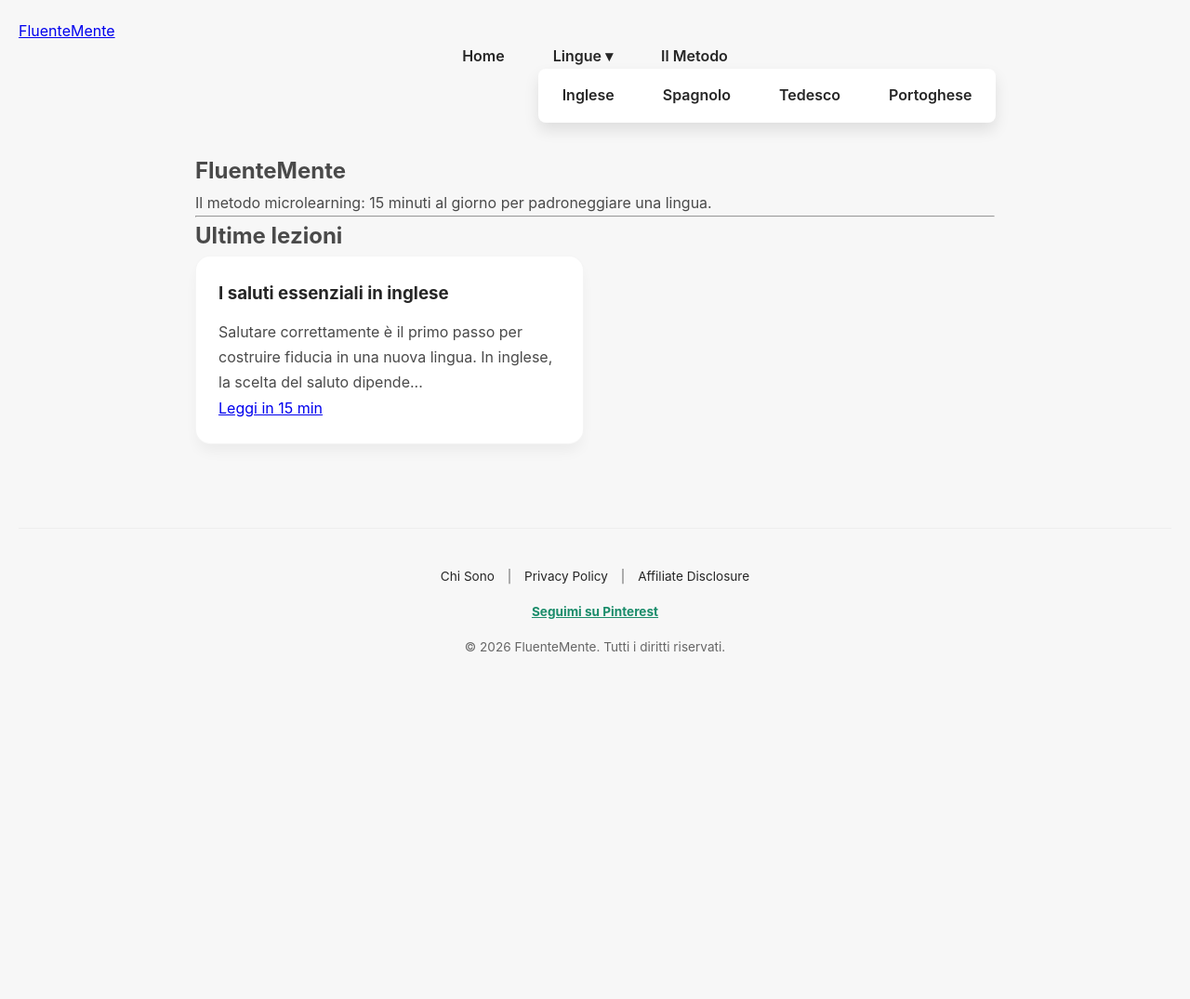
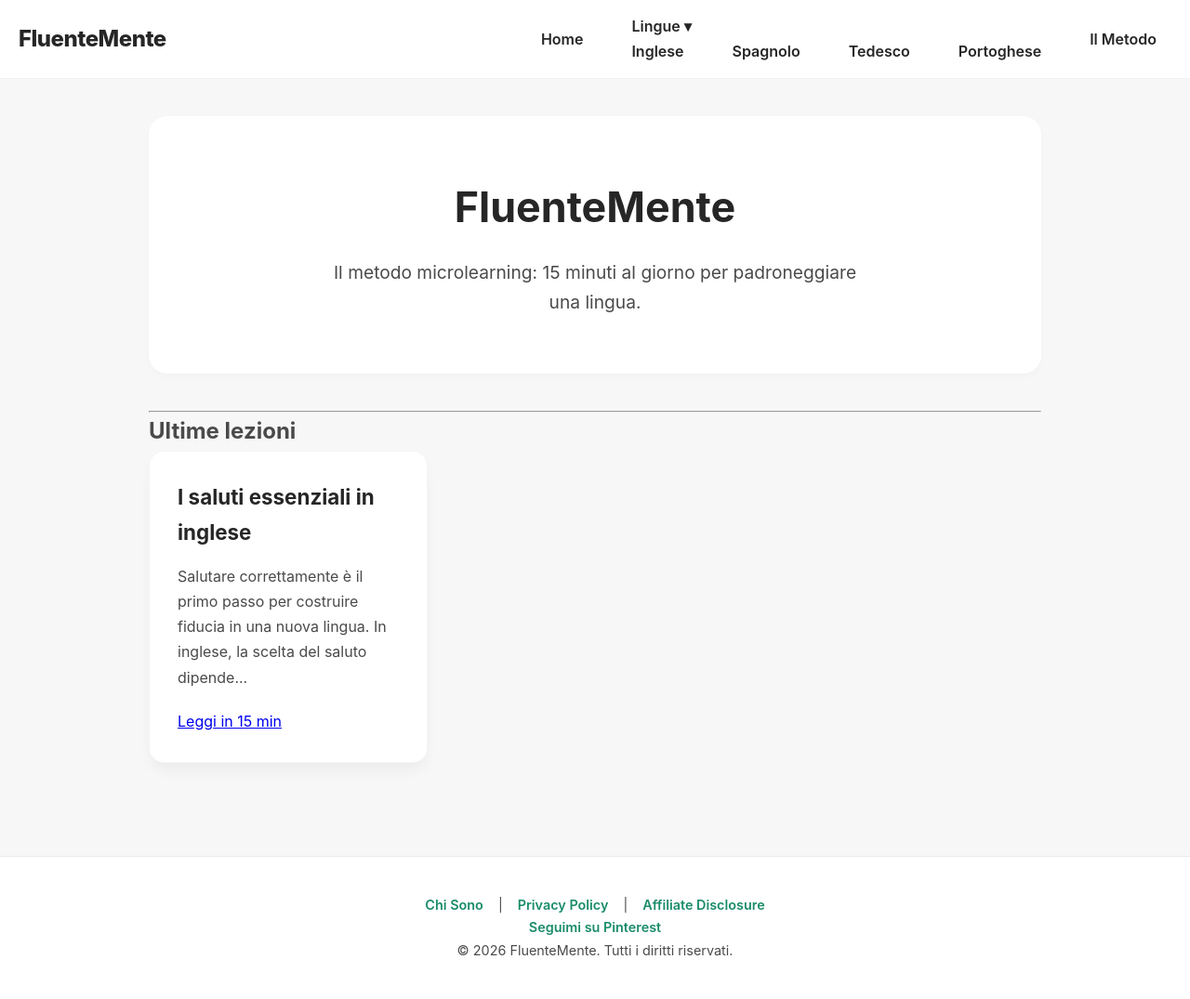
Before and after one commit to Nausica-c/Fluente-Mente, a Jekyll site: the page built from index.html, in a window 1280 px wide. Shown: the whole page at 93% size. Built offline with Jekyll 4.4.1, drawn with Linux system fonts in a browser that asks for light colours; before the commit the page ends 900 px from its top, so only the background shows below that.

Commit message:
Update style.css

```diff
--- a/assets/css/style.css
+++ b/assets/css/style.css
@@ -1,10 +1,10 @@
-/* --- 1. Reset & Variabili (Palette Babbel-Inspired) --- */
+/* --- 1. Reset & Variabili (Babbel-Inspired) --- */
 :root {
-  --primary-color: #262626;     /* Antracite scuro per titoli e testo */
-  --accent-color: #1a8c6a;      /* Verde Babbel per dettagli e interazione */
-  --bg-color: #f7f7f7;          /* Sfondo pulito e riposante */
+  --primary-color: #262626;     /* Antracite scuro */
+  --accent-color: #1a8c6a;      /* Verde brillante */
+  --bg-color: #f7f7f7;          /* Sfondo riposante */
   --card-bg: #ffffff;
-  --text-color: #4a4a4a;        /* Grigio morbido per paragrafi */
+  --text-color: #4a4a4a;        /* Grigio morbido */
   --font-main: 'Inter', -apple-system, BlinkMacSystemFont, "Segoe UI", Roboto, sans-serif;
 }
 
@@ -15,22 +15,39 @@ body {
   background-color: var(--bg-color);
   color: var(--text-color);
   line-height: 1.7;
-  padding: 20px;
+  padding: 0; /* Tolto il padding globale per permettere sfondi full-width */
 }
 
+/* Wrapper principale per centrare il contenuto */
 main {
-  max-width: 900px;
+  max-width: 1000px;
   margin: 0 auto;
   padding: 40px 20px;
 }
 
-/* --- 2. Navigazione --- */
+/* --- 2. Navigazione & Dropdown --- */
+.site-header {
+  background: #ffffff;
+  padding: 15px 20px;
+  border-bottom: 1px solid rgba(0,0,0,0.05);
+  display: flex;
+  justify-content: space-between; /* Spinge logo e menu ai lati */
+  align-items: center;
+}
+
+.logo a {
+  font-size: 1.5rem;
+  font-weight: 800;
+  color: var(--primary-color);
+  text-decoration: none;
+  letter-spacing: -0.5px;
+}
+
 .main-nav ul {
   display: flex;
   list-style: none;
   gap: 20px;
-  justify-content: center;
-  margin-bottom: 50px;
+  align-items: center;
 }
 
 .main-nav a {
@@ -42,107 +59,109 @@ main {
   transition: all 0.3s ease;
 }
 
-.main-nav a.active {
-  background: var(--accent-color); /* Verde Babbel attivo */
+.main-nav a:hover, .main-nav a.active {
+  background: var(--accent-color);
   color: white;
 }
 
-/* --- 3. Grid System (Card) --- */
+/* --- 3. Il Meglio della Home (Hero & Grid) --- */
+.hero {
+  text-align: center;
+  padding: 60px 20px;
+  background: #ffffff;
+  border-radius: 20px;
+  margin-bottom: 40px;
+  box-shadow: 0 4px 6px rgba(0,0,0,0.02);
+}
+
+.hero h1 { font-size: 2.8rem; color: var(--primary-color); margin-bottom: 15px; }
+.hero p { font-size: 1.2rem; color: var(--text-color); max-width: 600px; margin: 0 auto; }
+
 .grid-container {
   display: grid;
-  grid-template-columns: repeat(auto-fill, minmax(280px, 1fr));
-  gap: 24px;
-  margin: 0 auto;
+  grid-template-columns: repeat(auto-fill, minmax(300px, 1fr));
+  gap: 30px;
 }
 
 .card {
   background: var(--card-bg);
-  padding: 24px;
+  padding: 30px;
   border-radius: 16px;
   border: 1px solid rgba(0,0,0,0.04);
   box-shadow: 0 10px 15px -3px rgba(0,0,0,0.05);
   transition: all 0.3s ease;
+  display: flex;
+  flex-direction: column;
 }
 
 .card:hover {
   box-shadow: 0 20px 25px -5px rgba(0,0,0,0.1);
-  transform: translateY(-8px);
+  transform: translateY(-5px);
 }
 
-.card h3 { margin-bottom: 12px; color: var(--primary-color); font-weight: 700; }
+.card h3 { margin-bottom: 15px; font-size: 1.4rem; color: var(--primary-color); }
+.card p { flex-grow: 1; margin-bottom: 20px; font-size: 1rem; }
 
-/* --- 4. Leggibilità Articoli --- */
+/* Bottoni in stile Babbel */
+.btn {
+  display: inline-block;
+  background: var(--accent-color);
+  color: white;
+  padding: 10px 20px;
+  border-radius: 8px;
+  text-decoration: none;
+  font-weight: bold;
+  text-align: center;
+  transition: background 0.2s;
+}
+.btn:hover { background: #146c52; }
+
+/* --- 4. Il Meglio delle Pagine Interne (Es. Viaggiare.html) --- */
 article .content {
-    max-width: 700px;
-    margin: 0 auto;
-    font-size: 1.15rem;
+  max-width: 720px; /* Perfetto per la lettura visiva */
+  margin: 0 auto;
+  font-size: 1.15rem;
+  background: #ffffff;
+  padding: 40px;
+  border-radius: 16px;
+  box-shadow: 0 4px 10px rgba(0,0,0,0.03);
 }
 
-article p { margin-bottom: 1.6rem; }
+article p { margin-bottom: 1.8rem; }
 
-article h1 {
-    font-weight: 800;
-    margin-bottom: 2rem;
-    color: var(--primary-color);
-    letter-spacing: -0.02em;
+article h1 { font-size: 2.5rem; font-weight: 800; margin-bottom: 1.5rem; letter-spacing: -0.02em; }
+article h2 { font-size: 1.8rem; margin-top: 3rem; margin-bottom: 1.2rem; border-bottom: 2px solid var(--bg-color); padding-bottom: 0.5rem; }
+
+/* Liste Vocabolario (Ottime per frasi di viaggio) */
+.vocab-list { list-style: none; margin-bottom: 2.5rem; padding: 0; }
+.vocab-list li {
+  padding: 15px 20px;
+  margin-bottom: 10px;
+  background: var(--bg-color);
+  border-radius: 8px;
+  display: flex;
+  justify-content: space-between;
+  border-left: 4px solid var(--accent-color);
 }
+.vocab-list strong { color: var(--primary-color); }
 
-article h2, article h3 {
-    margin-top: 3.5rem;
-    margin-bottom: 1.2rem;
-    color: var(--primary-color);
-    font-weight: 700;
+/* --- 5. Footer Professionale --- */
+.site-footer {
+  text-align: center;
+  padding: 40px 20px;
+  background: #ffffff;
+  border-top: 1px solid #eaeaea;
+  margin-top: 60px;
+  font-size: 0.9rem;
 }
-
-/* Liste Eleganti (Verdi) */
-article ul { list-style: none; margin-bottom: 2rem; }
-article ul li {
-    padding-left: 28px;
-    position: relative;
-    margin-bottom: 12px;
-}
-article ul li::before {
-    content: "✓";
-    color: var(--accent-color);
-    font-weight: bold;
-    position: absolute;
-    left: 0;
-}
-
-/* --- 5. Componenti Microlearning --- */
-.in-breve {
-  background: #eafaf5; /* Verde molto chiaro per box */
-  border-left: 4px solid var(--accent-color);
-  padding: 20px;
-  margin: 25px 0;
-  font-size: 0.95em;
-  border-radius: 0 8px 8px 0;
-}
+.footer-links a, .social-links a { color: var(--accent-color); text-decoration: none; margin: 0 12px; font-weight: 600; }
+.footer-links a:hover { text-decoration: underline; }
 
 /* --- 6. Mobile Responsiveness --- */
-@media (max-width: 600px) {
-  .main-nav ul { flex-direction: column; align-items: center; gap: 10px; }
-  body { padding: 10px; }
-  .grid-container { grid-template-columns: 1fr; }
-  article h1 { font-size: 1.8rem; }
+@media (max-width: 768px) {
+  .site-header { flex-direction: column; gap: 15px; }
+  .main-nav ul { flex-wrap: wrap; justify-content: center; }
+  .hero h1 { font-size: 2rem; }
+  article .content { padding: 25px 15px; font-size: 1.05rem; }
+  .vocab-list li { flex-direction: column; gap: 5px; }
 }
-.dropdown { position: relative; }
-.dropdown-content {
-  display: none; position: absolute; background: white;
-  min-width: 150px; box-shadow: 0 8px 16px rgba(0,0,0,0.1);
-  padding: 10px; border-radius: 8px; z-index: 1;
-}
-.dropdown:hover .dropdown-content { display: block; }
-.dropdown-content li { display: block; margin: 5px 0; }
-
-.site-footer {
-  text-align: center;
-  padding: 40px;
-  border-top: 1px solid #eee;
-  margin-top: 50px;
-  font-size: 0.85rem;
-  color: #666;
-}
-.footer-links a { color: var(--primary-color); text-decoration: none; margin: 0 10px; }
-.social-links { margin: 15px 0; }
-.social-links a { color: var(--accent-color); font-weight: bold; }
```
